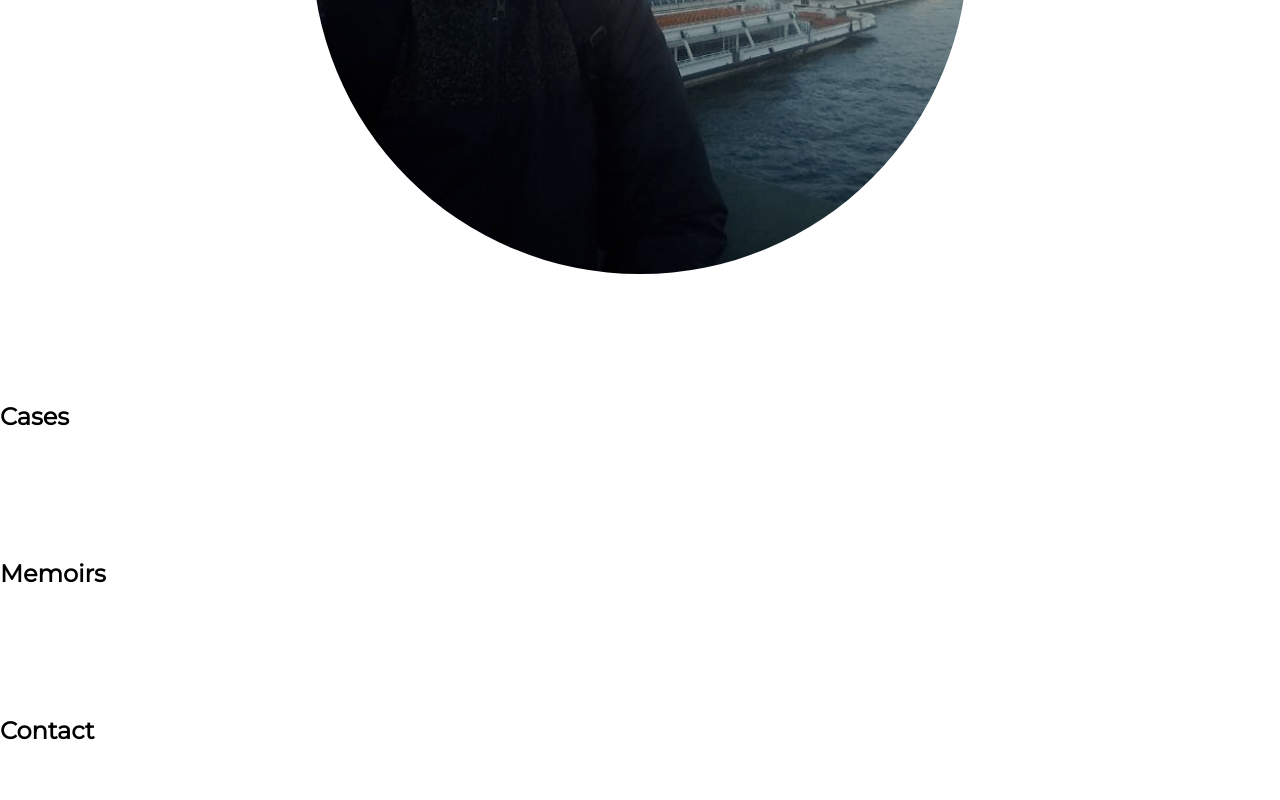
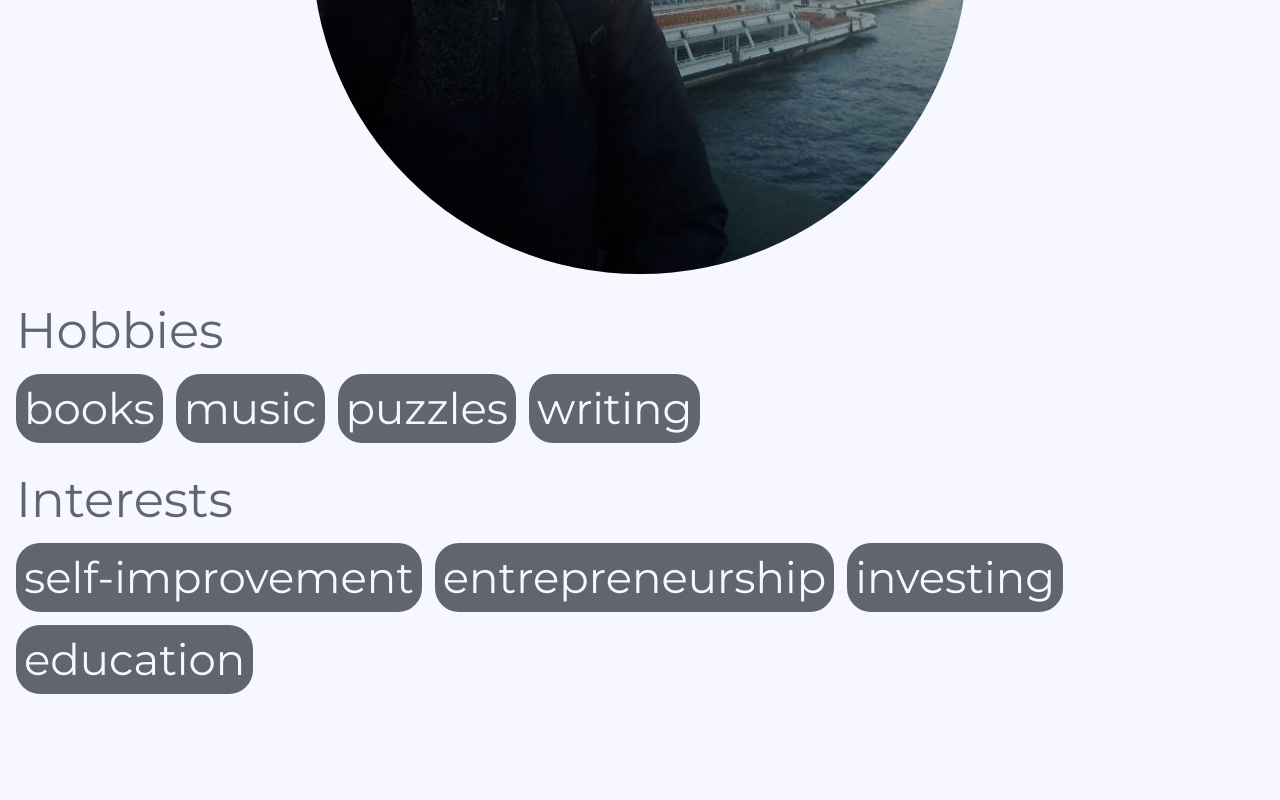
Before and after one commit to taciomcosta/portfolio, a website: page webapp/index.html in a window 1280 px wide. Shown: the part 3456-4256 px from the top of the page. Drawn offline with Linux system fonts and the light colour scheme.

Commit message:
feat(about) add hobbies & interests

```diff
--- a/webapp/index.html
+++ b/webapp/index.html
@@ -85,6 +85,24 @@
         </p>
         <img src="res/images/profile1.png" alt="Profile picture" />
       </div>
+      <div id="hobbiesSubsection" class="chips-section">
+        <span id="hobbies" class="chips-title">Hobbies</span>
+        <div class="chips">
+          <span>books</span>
+          <span>music</span>
+          <span>puzzles</span>
+          <span>writing</span>
+        </div>
+      </div>
+      <div id="interestsSection" class="chips-section">
+        <span id="interests" class="chips-title">Interests</span>
+        <div class="chips">
+          <span>self-improvement</span>
+          <span>entrepreneurship</span>
+          <span>investing</span>
+          <span>education</span>
+        </div>
+      </div>
     </section>
     <section id="casesSection">
       <h1>Cases</h1>
--- a/webapp/scss/_about.scss
+++ b/webapp/scss/_about.scss
@@ -14,6 +14,7 @@
 
 #aboutSection {
   padding-top: 10%;
+  background: colors.$secondary-color;
 }
 
 #skillsSubsection {
@@ -68,3 +69,32 @@
     filter: saturate(80%) sepia(20%) hue-rotate(0deg);
   }
 }
+
+.chips-section {
+
+  margin: 26px 16px 0 16px;
+  font-size: 0.87rem;
+  font-size: 3.9vw;
+
+  .chips-title {
+    color: colors.$third-color;
+  }
+
+  .chips {
+    display: flex;
+    flex-direction: row;
+    flex-wrap: wrap;
+    -webkit-flex-wrap: wrap;
+
+    span {
+      display: flex;
+      margin: 13px 13px 0px 0;
+      padding: 8px;
+      background: colors.$third-color;
+      border-radius: 24px;
+      color: colors.$secondary-color;
+      font-size: 0.75rem;
+      font-size: 3.4vw;
+    }
+  }
+}
```
Also changed, not shown: webapp/css/main.css, 1 other file.
